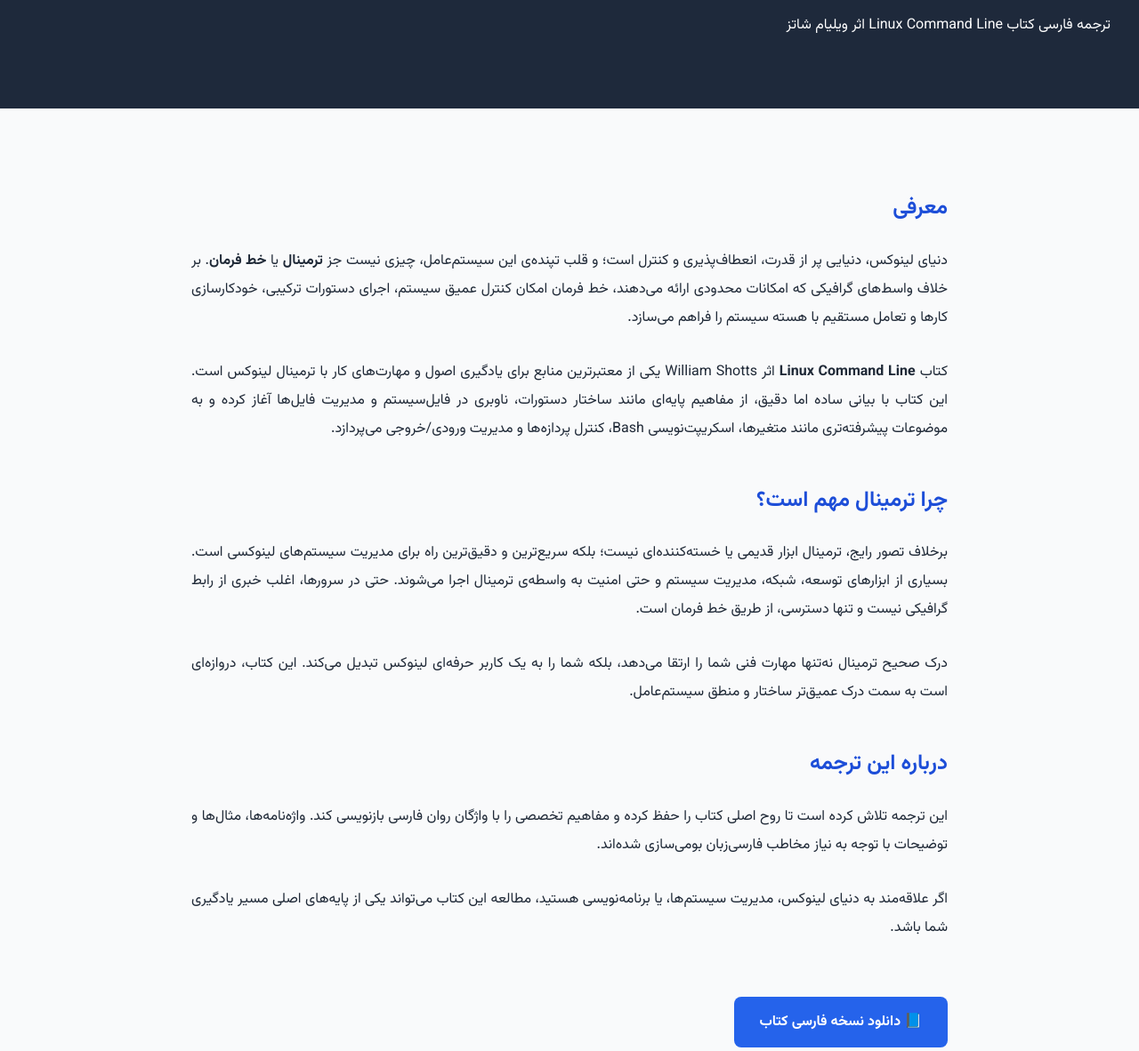
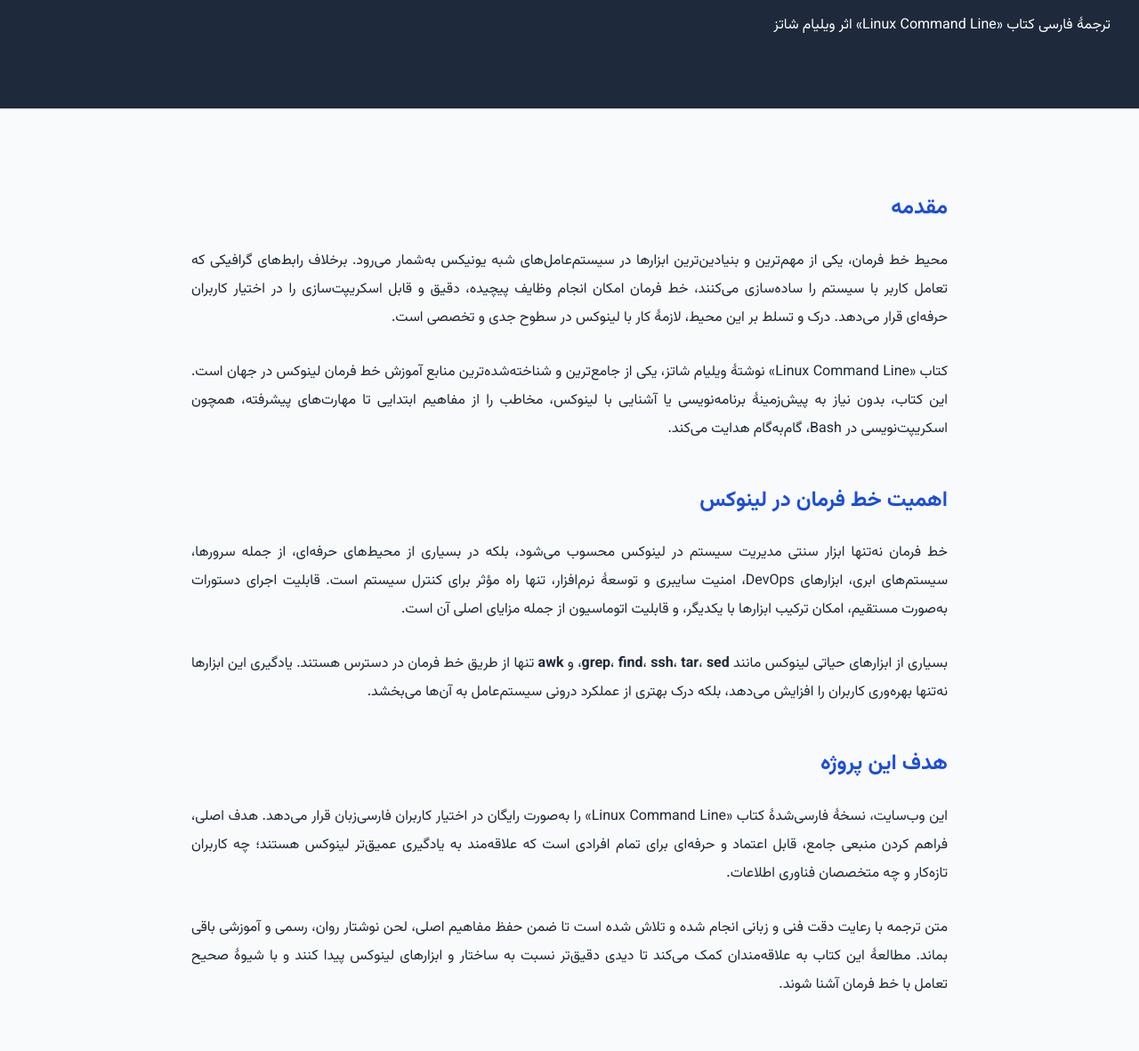
Before and after one commit to Mehdinejad/Mehdinejad.github.io, a plain HTML site: page index.html in a window 1280 px wide. Shown: the part 131-1313 px from the top of the page at 89% size. Drawn offline with Linux system fonts and the light colour scheme.

Commit message:
Update index.html

```diff
--- a/index.html
+++ b/index.html
@@ -75,45 +75,45 @@
 <body>
   <header>
     <h1>راهنمای خط فرمان لینوکس</h1>
-    <p>ترجمه فارسی کتاب Linux Command Line اثر ویلیام شاتز</p>
+    <p>ترجمهٔ فارسی کتاب «Linux Command Line» اثر ویلیام شاتز</p>
   </header>
 
   <main>
     <section>
-      <h2>معرفی</h2>
+      <h2>مقدمه</h2>
       <p>
-        دنیای لینوکس، دنیایی پر از قدرت، انعطاف‌پذیری و کنترل است؛ و قلب تپنده‌ی این سیستم‌عامل، چیزی نیست جز <strong>ترمینال</strong> یا <strong>خط فرمان</strong>. بر خلاف واسط‌های گرافیکی که امکانات محدودی ارائه می‌دهند، خط فرمان امکان کنترل عمیق سیستم، اجرای دستورات ترکیبی، خودکارسازی کارها و تعامل مستقیم با هسته سیستم را فراهم می‌سازد.
+        محیط خط فرمان، یکی از مهم‌ترین و بنیادین‌ترین ابزارها در سیستم‌عامل‌های شبه‌ یونیکس به‌شمار می‌رود. برخلاف رابط‌های گرافیکی که تعامل کاربر با سیستم را ساده‌سازی می‌کنند، خط فرمان امکان انجام وظایف پیچیده، دقیق و قابل اسکریپت‌سازی را در اختیار کاربران حرفه‌ای قرار می‌دهد. درک و تسلط بر این محیط، لازمهٔ کار با لینوکس در سطوح جدی‌ و تخصصی است.
       </p>
       <p>
-        کتاب <strong>Linux Command Line</strong> اثر William Shotts یکی از معتبرترین منابع برای یادگیری اصول و مهارت‌های کار با ترمینال لینوکس است. این کتاب با بیانی ساده اما دقیق، از مفاهیم پایه‌ای مانند ساختار دستورات، ناوبری در فایل‌سیستم و مدیریت فایل‌ها آغاز کرده و به موضوعات پیشرفته‌تری مانند متغیرها، اسکریپت‌نویسی Bash، کنترل پردازه‌ها و مدیریت ورودی/خروجی می‌پردازد.
+        کتاب «Linux Command Line» نوشتهٔ ویلیام شاتز، یکی از جامع‌ترین و شناخته‌شده‌ترین منابع آموزش خط فرمان لینوکس در جهان است. این کتاب، بدون نیاز به پیش‌زمینهٔ برنامه‌نویسی یا آشنایی با لینوکس، مخاطب را از مفاهیم ابتدایی تا مهارت‌های پیشرفته، همچون اسکریپت‌نویسی در Bash، گام‌به‌گام هدایت می‌کند.
       </p>
     </section>
 
     <section>
-      <h2>چرا ترمینال مهم است؟</h2>
+      <h2>اهمیت خط فرمان در لینوکس</h2>
       <p>
-        برخلاف تصور رایج، ترمینال ابزار قدیمی یا خسته‌کننده‌ای نیست؛ بلکه سریع‌ترین و دقیق‌ترین راه برای مدیریت سیستم‌های لینوکسی است. بسیاری از ابزارهای توسعه، شبکه، مدیریت سیستم و حتی امنیت به واسطه‌ی ترمینال اجرا می‌شوند. حتی در سرورها، اغلب خبری از رابط گرافیکی نیست و تنها دسترسی، از طریق خط فرمان است.
+        خط فرمان نه‌تنها ابزار سنتی مدیریت سیستم در لینوکس محسوب می‌شود، بلکه در بسیاری از محیط‌های حرفه‌ای، از جمله سرورها، سیستم‌های ابری، ابزارهای DevOps، امنیت سایبری و توسعهٔ نرم‌افزار، تنها راه مؤثر برای کنترل سیستم است. قابلیت اجرای دستورات به‌صورت مستقیم، امکان ترکیب ابزارها با یکدیگر، و قابلیت اتوماسیون از جمله مزایای اصلی آن است.
       </p>
       <p>
-        درک صحیح ترمینال نه‌تنها مهارت فنی شما را ارتقا می‌دهد، بلکه شما را به یک کاربر حرفه‌ای لینوکس تبدیل می‌کند. این کتاب، دروازه‌ای است به سمت درک عمیق‌تر ساختار و منطق سیستم‌عامل.
+        بسیاری از ابزارهای حیاتی لینوکس مانند <strong>grep</strong>، <strong>find</strong>، <strong>ssh</strong>، <strong>tar</strong>، <strong>sed</strong>، و <strong>awk</strong> تنها از طریق خط فرمان در دسترس هستند. یادگیری این ابزارها نه‌تنها بهره‌وری کاربران را افزایش می‌دهد، بلکه درک بهتری از عملکرد درونی سیستم‌عامل به آن‌ها می‌بخشد.
       </p>
     </section>
 
     <section>
-      <h2>درباره این ترجمه</h2>
+      <h2>هدف این پروژه</h2>
       <p>
-        این ترجمه تلاش کرده است تا روح اصلی کتاب را حفظ کرده و مفاهیم تخصصی را با واژگان روان فارسی بازنویسی کند. واژه‌نامه‌ها، مثال‌ها و توضیحات با توجه به نیاز مخاطب فارسی‌زبان بومی‌سازی شده‌اند.
+        این وب‌سایت، نسخهٔ فارسی‌شدهٔ کتاب «Linux Command Line» را به‌صورت رایگان در اختیار کاربران فارسی‌زبان قرار می‌دهد. هدف اصلی، فراهم کردن منبعی جامع، قابل اعتماد و حرفه‌ای برای تمام افرادی است که علاقه‌مند به یادگیری عمیق‌تر لینوکس هستند؛ چه کاربران تازه‌کار و چه متخصصان فناوری اطلاعات.
       </p>
       <p>
-        اگر علاقه‌مند به دنیای لینوکس، مدیریت سیستم‌ها، یا برنامه‌نویسی هستید، مطالعه این کتاب می‌تواند یکی از پایه‌های اصلی مسیر یادگیری شما باشد.
+        متن ترجمه با رعایت دقت فنی و زبانی انجام شده و تلاش شده است تا ضمن حفظ مفاهیم اصلی، لحن نوشتار روان، رسمی و آموزشی باقی بماند. مطالعهٔ این کتاب به علاقه‌مندان کمک می‌کند تا دیدی دقیق‌تر نسبت به ساختار و ابزارهای لینوکس پیدا کنند و با شیوهٔ صحیح تعامل با خط فرمان آشنا شوند.
       </p>
 
-      <a href="linux-command-line-fa.pdf" class="btn">📘 دانلود نسخه فارسی کتاب</a>
+      <a href="linux-command-line-fa.pdf" class="btn">📘 دریافت نسخهٔ کامل PDF</a>
     </section>
   </main>
 
   <footer>
-    <p>© ۲۰۲۵ - پروژه آزاد آموزش خط فرمان لینوکس | توسعه توسط <a href="https://github.com/linuxpersian" target="_blank">LinuxPersian</a></p>
+    <p>© ۲۰۲۵ - آموزش آزاد خط فرمان لینوکس | توسعه توسط <a href="https://github.com/linuxpersian" target="_blank">LinuxPersian</a></p>
   </footer>
 </body>
 </html>
```
